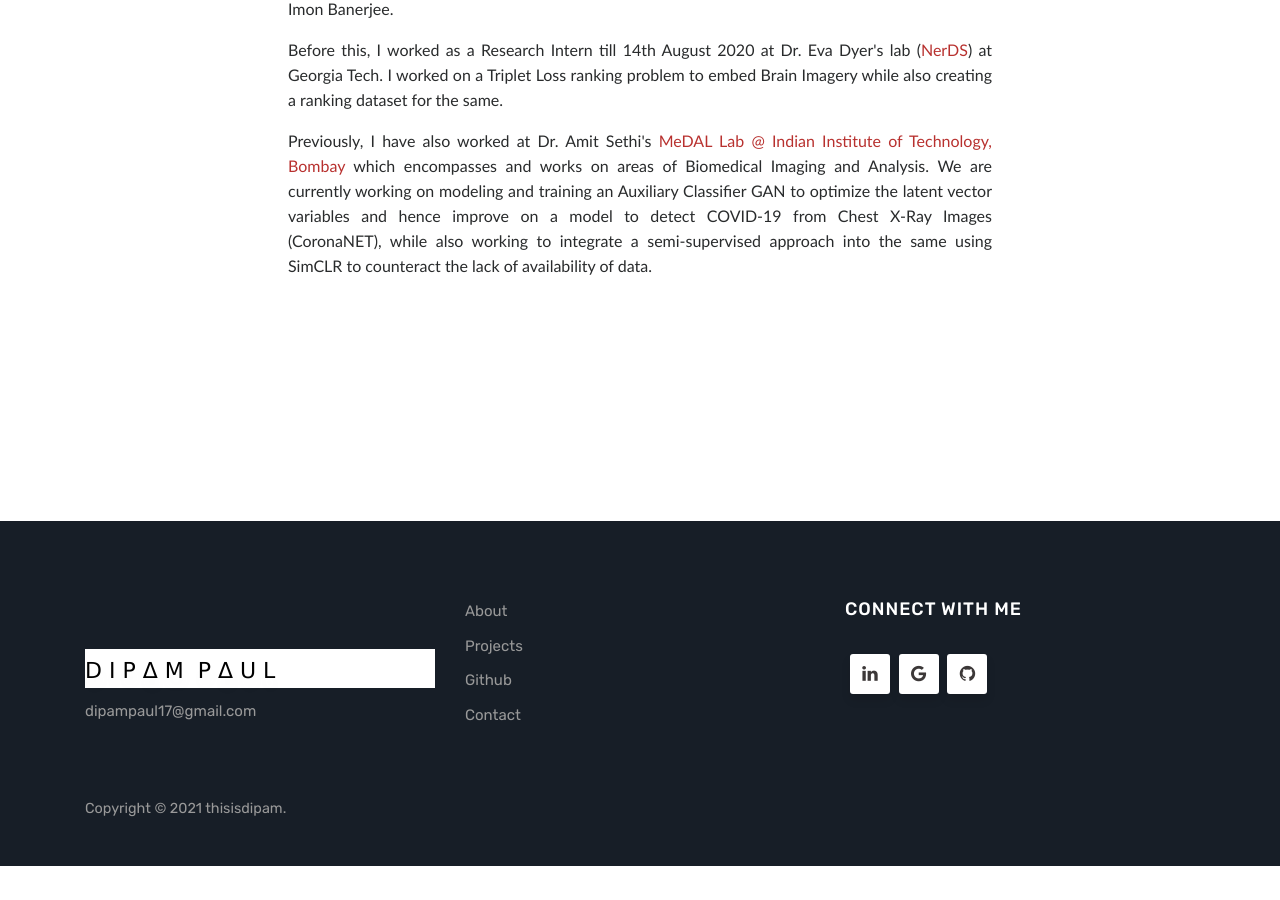
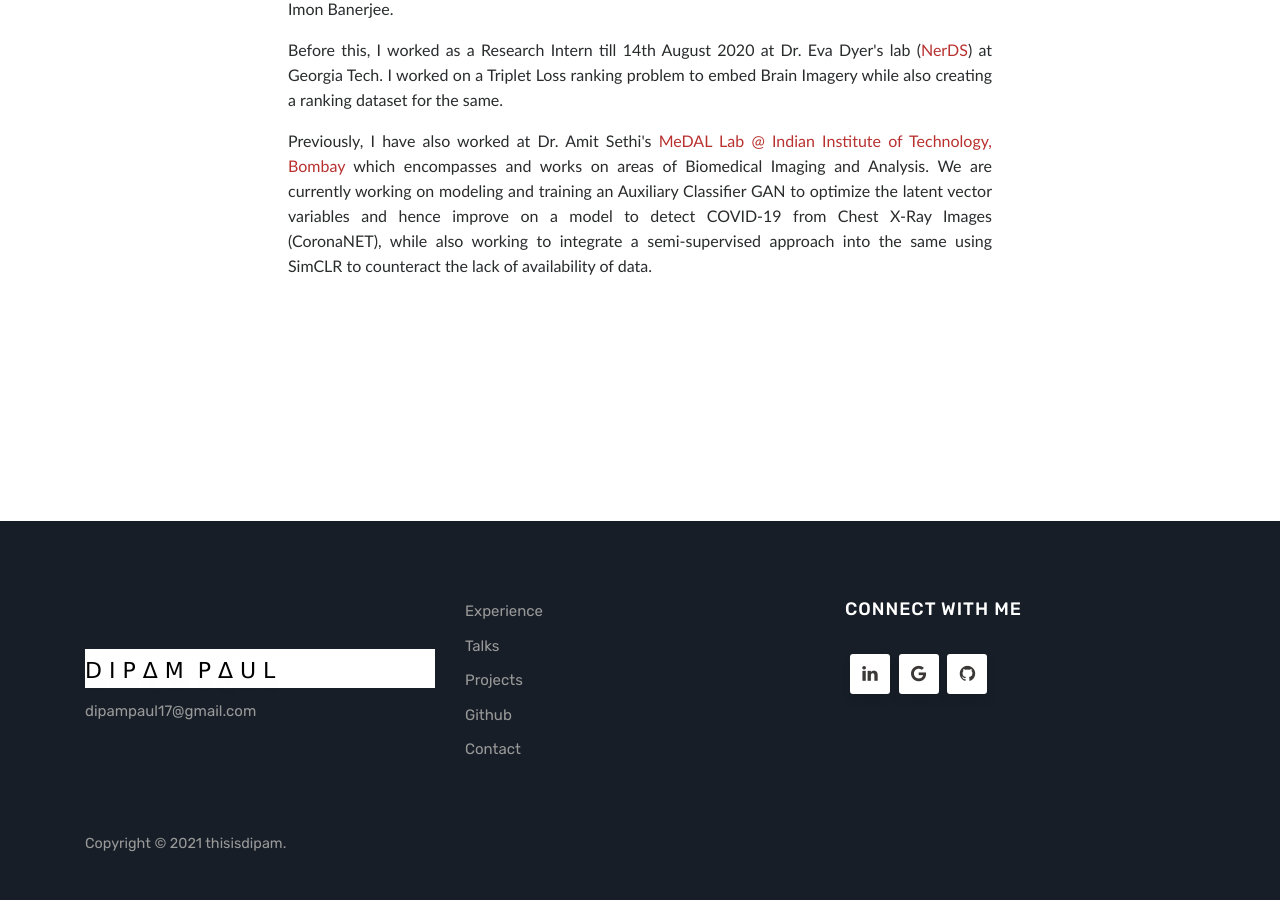
Before and after one commit to thisisdipam/thisisdipam.github.io, a Jekyll site: the page built from index.html, in a window 1280 px wide and 900 px high, scrolled down 1002 px. Built offline with Jekyll 4.4.1, drawn with Linux system fonts in a browser that asks for light colours; before the commit the page ends 1868 px from its top, so only the background shows below that.

Commit message:
Update default.html

```diff
--- a/_layouts/default.html
+++ b/_layouts/default.html
@@ -143,7 +143,8 @@
                 <div class="col-sm-4">
                 <div class="footer-widget">
                 <ul>
-                <li><a href="{{ site.baseurl }}/about">About</a></li>
+                <li><a href="{{ site.baseurl }}/about">Experience</a></li>
+                <li><a href="{{ site.baseurl }}/talk">Talks</a></li>
                 <li><a target="_blank" href="{{ site.baseurl }}/projects/">Projects</a></li>
                 <li><a href="https://github.com/dipampaul17/">Github</a></li>
                 <li><a href="{{ site.baseurl }}/contact">Contact</a></li>
```
